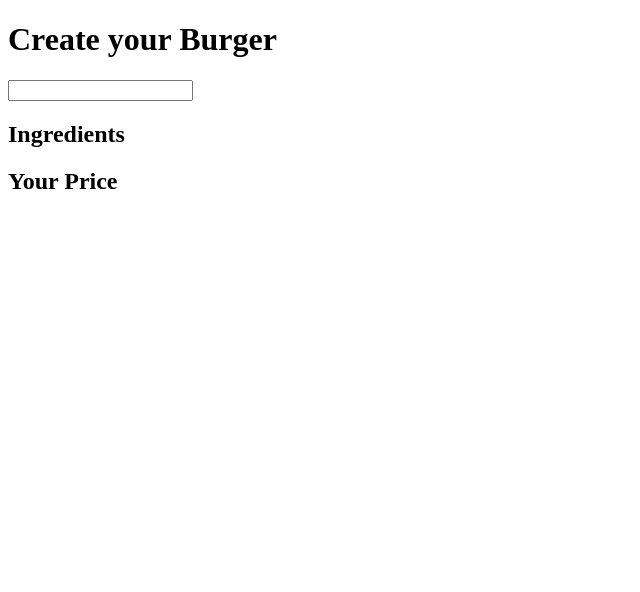
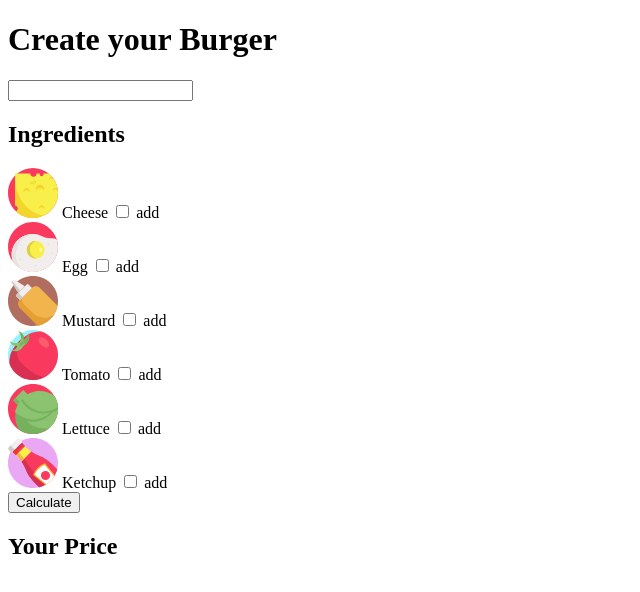
Before and after one commit to AndreaDex/js-burger, a plain HTML site: page index.html in a window 1280 px wide. Shown: the whole page, without its empty margins (0-640 px from the left). Drawn offline with Linux system fonts and the light colour scheme.

Commit message:
iniziata funzione per calcolo prezzo

```diff
--- a/assets/css/style.css
+++ b/assets/css/style.css
@@ -0,0 +1,3 @@
+img {
+  width: 50px;
+}
--- a/assets/js/main.js
+++ b/assets/js/main.js
@@ -0,0 +1,39 @@
+//Creare lista ingredienti dinamica
+//Lista dati ingredienti
+var ingredientsList = [
+    ["Cheese", "1"],
+    ["Egg", "1"],
+    ["Mustard", "0.2"],
+    ["Tomato", "1"],
+    ["Lettuce", "0.5"],
+    ["Ketchup", "0.2"],
+];
+/* Ciclo per inserire gli elementi nel markup */
+for (var i = 0; i < ingredientsList.length; i++) {
+    var element = ingredientsList[i];
+    document.querySelector(".ingredients").insertAdjacentHTML(
+        "beforeend", `
+            <div class="form-card">
+                <img src="./assets/img/${ingredientsList[i][0] + '.svg'}" alt="${ingredientsList[i][0]}">
+                <label for="${ingredientsList[i][0]}">${ingredientsList[i][0]}</label>
+                <input type="checkbox" name="${ingredientsList[i][0]}" id="${ingredientsList[i][0]}" data-price="${ingredientsList[i][1]}">
+                <span>add</span>
+            </div>
+        `
+    )
+
+}
+
+/**
+ * #Calcola il prezzo finale del panino
+ */
+function calcPrice() {
+    var basePrice = 6 ;
+
+    var addOnCost = null;
+    /* selezionare checked box */
+    var checks = document.querySelectorAll("input[type='checkbox']");
+    console.log(checks);
+    /* Calcolare il totale delle aggiunte tramite controllo checked box */
+
+}
--- a/index.html
+++ b/index.html
@@ -5,6 +5,8 @@
     <meta http-equiv="X-UA-Compatible" content="IE=edge">
     <meta name="viewport" content="width=device-width, initial-scale=1.0">
     <title>Document</title>
+    <!-- style CSS -->
+    <link rel="stylesheet" href="./assets/css/style.css">
 </head>
 <body>
     <!-- site header -->
@@ -20,9 +22,9 @@
         <!-- section ingredients -->
         <h2>Ingredients</h2>
         <section class="ingredients">
-
+             <!-- Ingredient card from main.js -->
         </section>
-
+        <button class="btn" onclick="calcPrice()">Calculate</button>
     </main>
     <!-- /Site main -->
 
```
Also changed, not shown: assets/img/Egg.svg (renamed from assets/img/fried-egg.svg).
